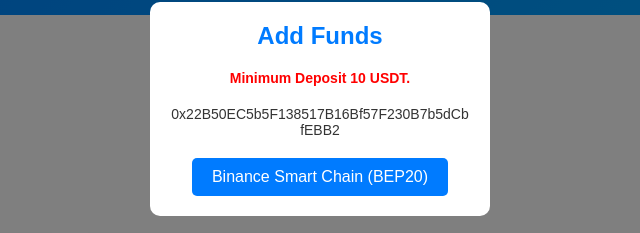
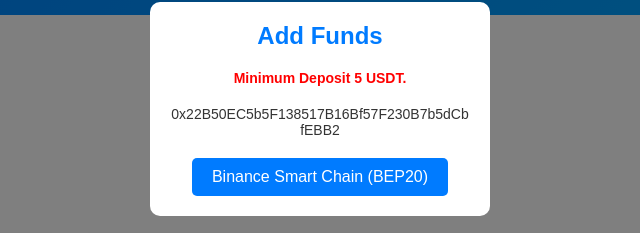
Before and after one commit to its-arif/opo, a plain HTML site: page dashboard.html in a window 1280 px wide. Both pictures are taken after a click on the button "+ Add Fund". Shown: the part 291-524 px from the top of the page, 320-960 px from the left. Drawn offline with Linux system fonts and the light colour scheme.

Commit message:
Update dashboard.html

```diff
--- a/dashboard.html
+++ b/dashboard.html
@@ -535,7 +535,7 @@
     <div class="modal-content">
       <h2>Add Funds</h2>
       <div class="note">
-        <strong>Minimum Deposit 10 USDT.</strong>
+        <strong>Minimum Deposit 5 USDT.</strong>
       </div>
       <div class="wallet-address" id="wallet-address">0x22B50EC5b5F138517B16Bf57F230B7b5dCbfEBB2</div>
       <button id="copy-address-btn">Binance Smart Chain (BEP20)</button>
```
